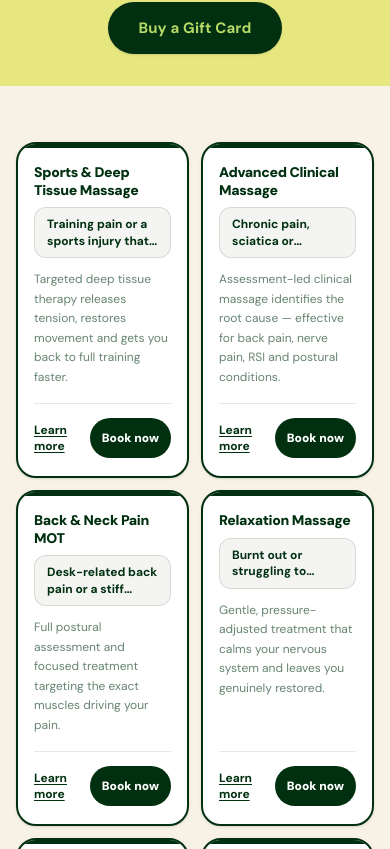
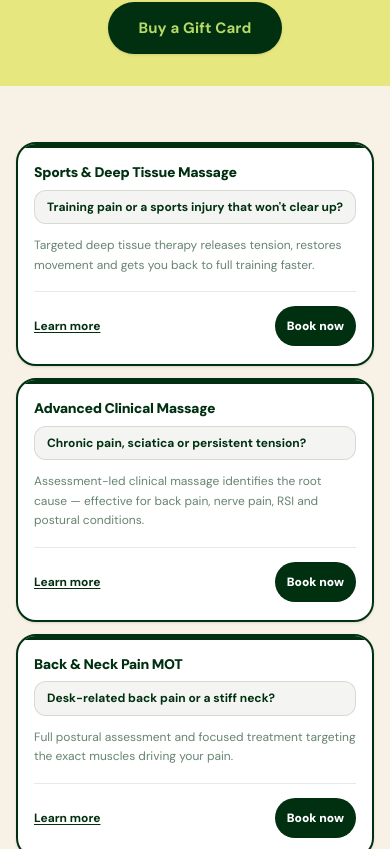
Before and after one commit to devjoe1991/rangeandrestore, a Next.js app: page / in a window 390 px wide. Shown: the part 1555-2404 px from the top of the page. Built offline with nearby package versions, Linux system fonts and the light colour scheme; no server answers.

Commit message:
services grid single

```diff
--- a/app/page.tsx
+++ b/app/page.tsx
@@ -240,7 +240,7 @@
       {/* ── 3. SERVICES ──────────────────────────────────────── */}
       <section className="section" style={{ backgroundColor: '#F7F1E6' }} aria-label="Treatments">
         <div className="mx-auto max-w-7xl px-4 sm:px-6 lg:px-8">
-          <div className="grid grid-cols-2 lg:grid-cols-3 gap-3 sm:gap-4 items-stretch">
+          <div className="grid grid-cols-1 sm:grid-cols-2 lg:grid-cols-3 gap-3 sm:gap-4 items-stretch">
             {services.map((s) => <ServiceCard key={s.href} s={s} />)}
           </div>
 
```
